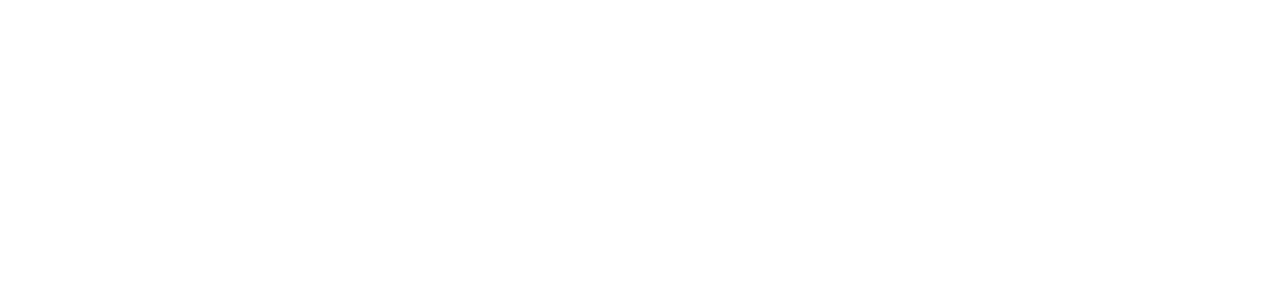
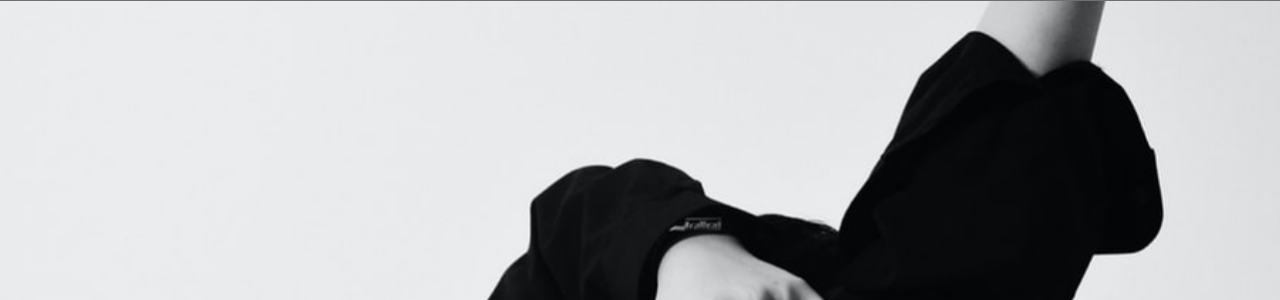
Before and after one commit to yusin07/Hex-PersonalWeb, a plain HTML site: page index.html in a window 1280 px wide. Shown: the top 300 px of the page. Drawn offline with Linux system fonts and the light colour scheme; the site is published under a folder, as on GitHub Pages, so addresses that start at the root find nothing.

Commit message:
css update

```diff
--- a/css/style.css
+++ b/css/style.css
@@ -66,7 +66,7 @@ body {
 
 .banner {
   height: 958px;
-  background-image: url("/asset/banner.png");
+  background-image: url("../asset/banner.png");
   background-position: center;
   background-size: cover;
   display: flex;
```
